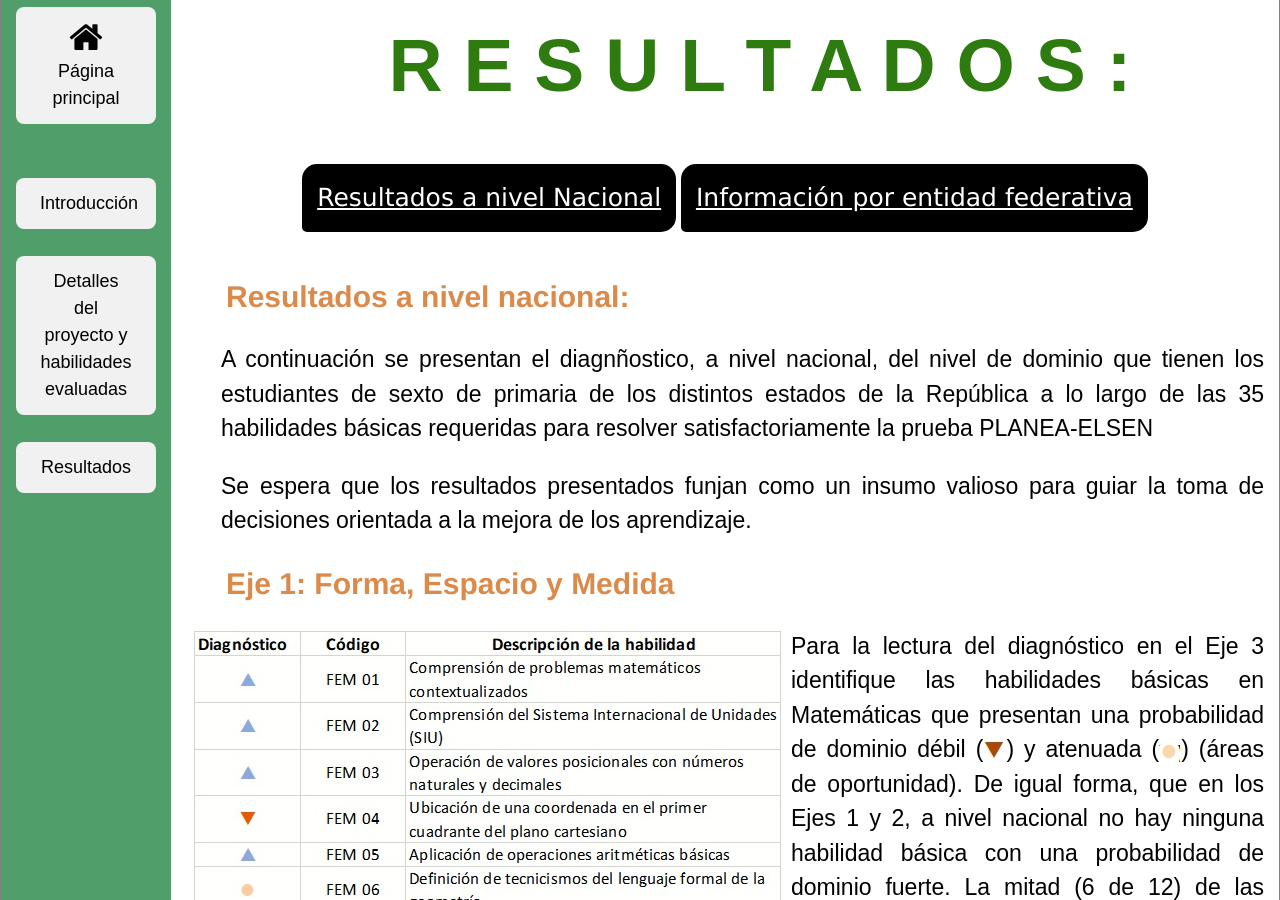
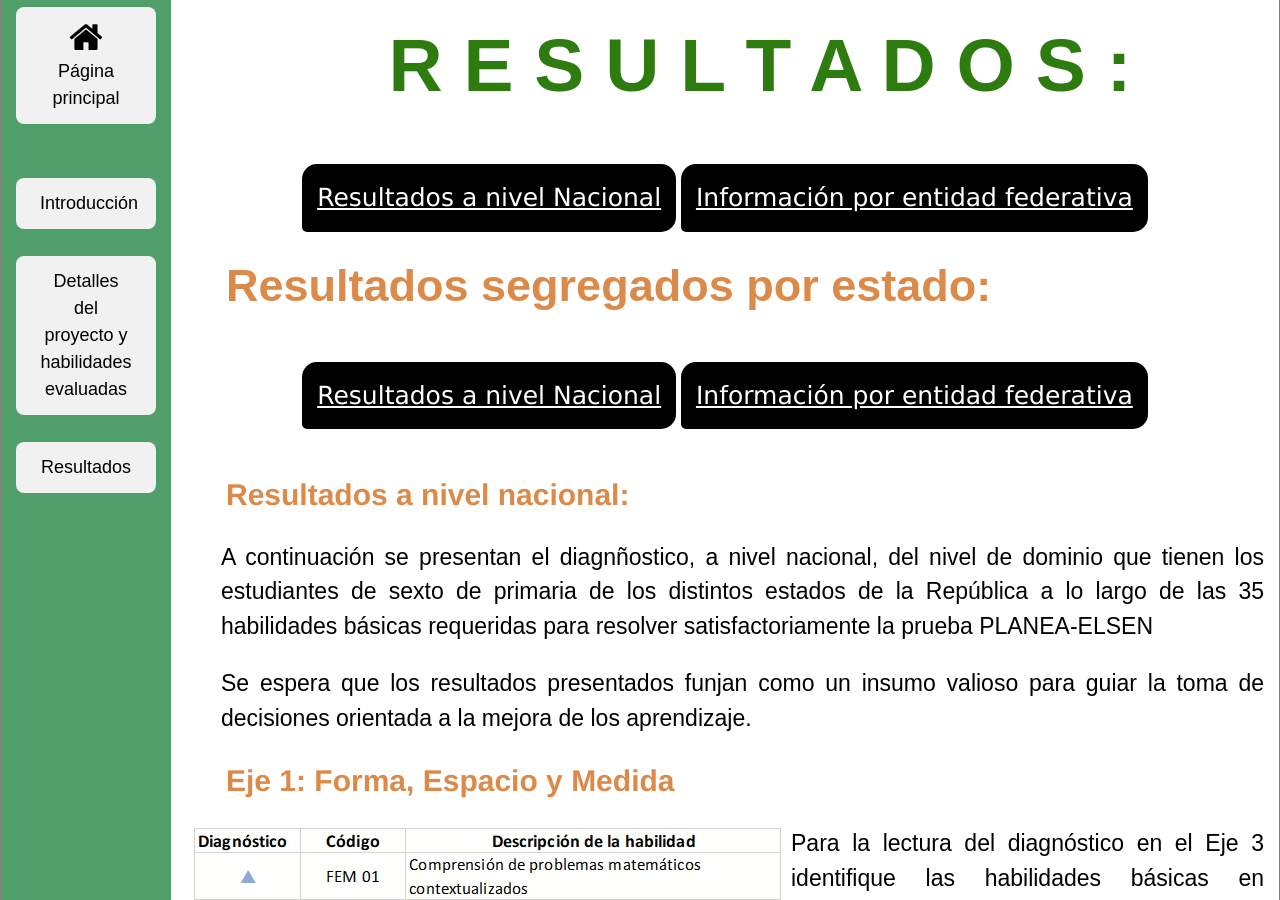
Before and after one commit to rimedie/rimedie.github.io, a Jekyll site: the page built from PLANEA-ELSEN_2015/1_Heatmaps.html, in a window 1280 px wide and 900 px high, scrolled down 477 px. Built offline with Jekyll 4.4.1, drawn with Linux system fonts in a browser that asks for light colours.

Commit message:
Update 1_Estatales.html

```diff
--- a/_layouts/1_Estatales.html
+++ b/_layouts/1_Estatales.html
@@ -247,6 +247,23 @@ p {
     <a href="">Perfil diagnóstico por estado</a>
    </div>
 </div>
+<h2 class="interact" style="font-size: 3em; font-weight: bold; font-family: sans-serif;">Resultados segregados por estado:</h1>
+	 	<br>
+<div class="dropdown">
+  <button class="dropbtn"><a href="" style="color:white;">Resultados a nivel Nacional</a></button>
+  <div class="dropdown-content">
+    <a href="/PLANEA-ELSEN_2015/Resultados_Nacionales.html#FEM">Eje 1: Forma, Espacio y Medida</a>
+    <a href="/PLANEA-ELSEN_2015/Resultados_Nacionales.html#MI">Eje 2: Manejo de la Información</a>
+    <a href="/PLANEA-ELSEN_2015/Resultados_Nacionales.html#SNPA">Eje 3: Sentido Numérico y Pensamiento Algebráico</a>
+   </div>
+</div>
+<div class="dropdown">
+  <button class="dropbtn"><a href="https://rimedie.github.io/about_Filosifia.html" style="color:white;">Información por entidad federativa</a></button>
+  <div class="dropdown-content">
+    <a href="">Diferencias en el dominio de cada habilidad</a>
+    <a href="">Perfil diagnóstico por estado</a>
+   </div>
+</div>
 	</center>
 	<br>
 	{{ content }}
```
